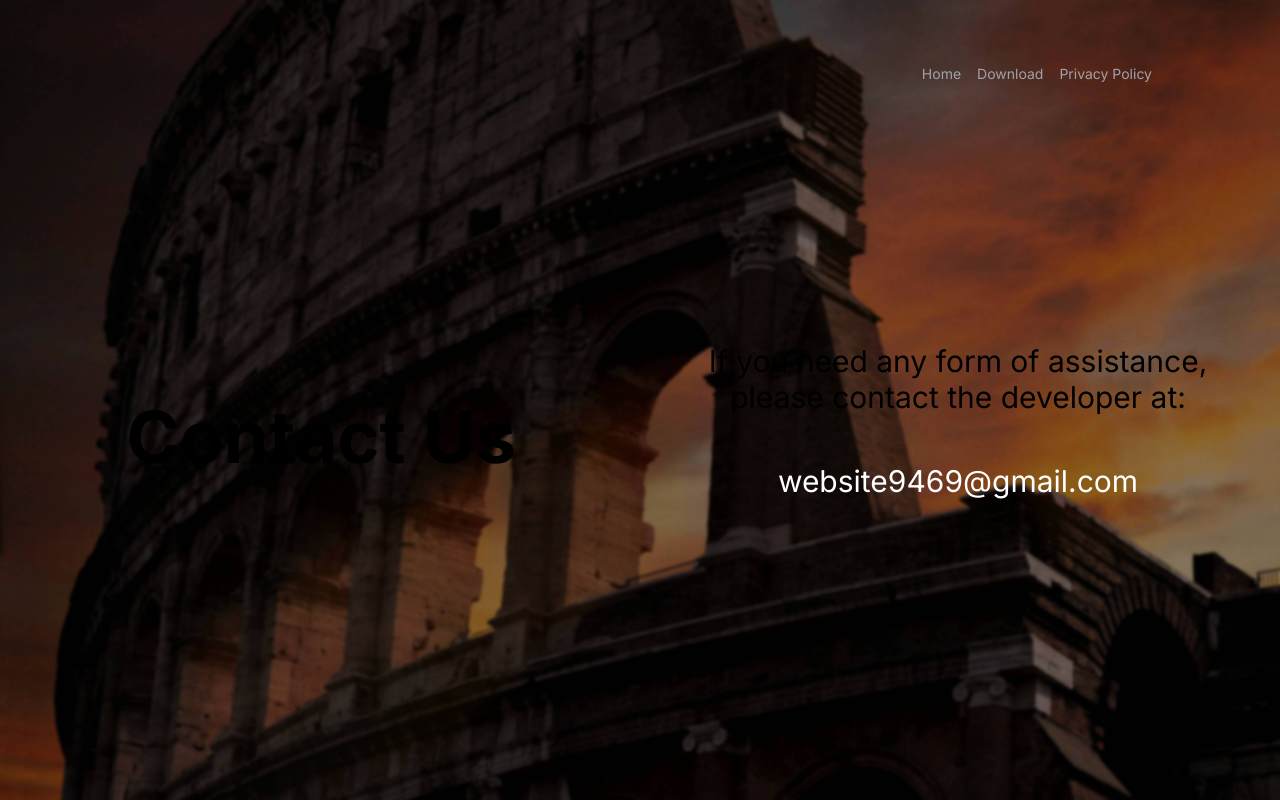
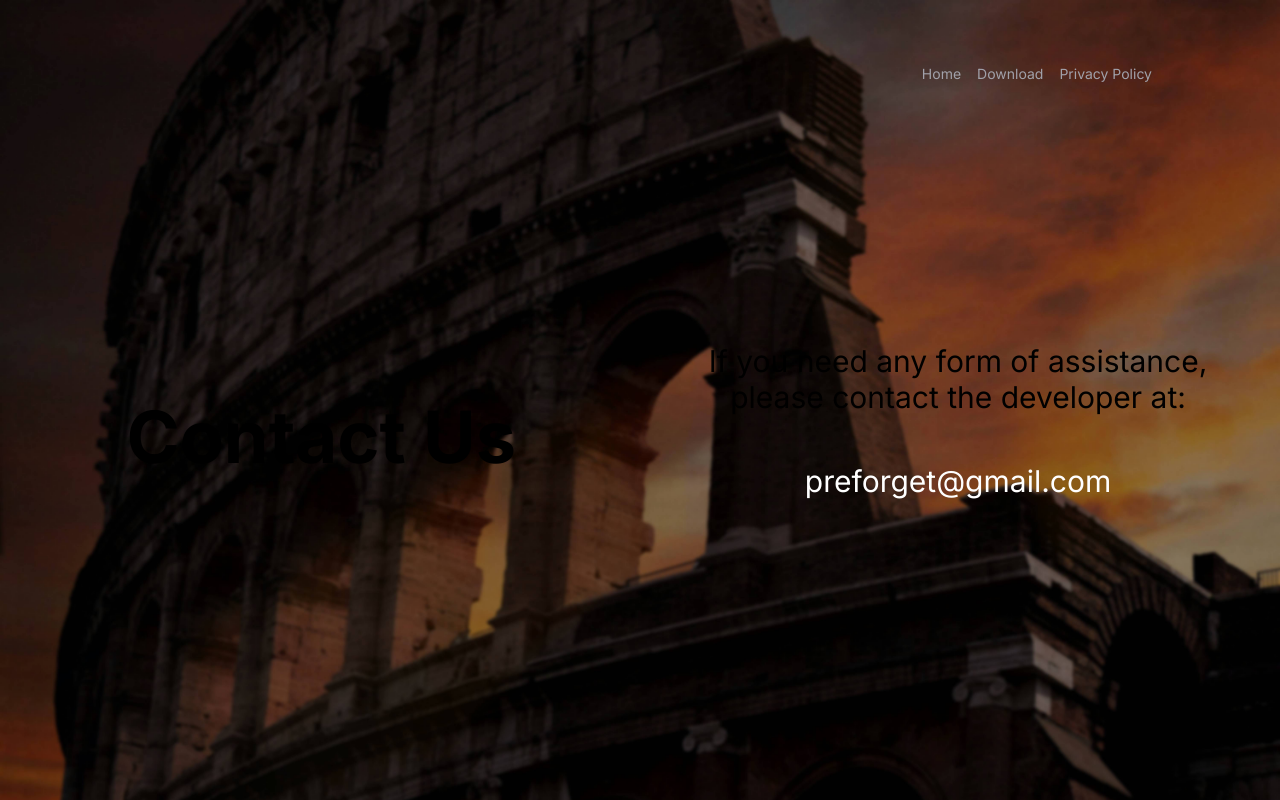
Before and after one commit to asj9469/PreForget-Website, a Next.js app: page /support in a window 1280 px wide. Built offline with nearby package versions, Linux system fonts and the light colour scheme.

Commit message:
updated to official email

```diff
--- a/components/CopyButton.tsx
+++ b/components/CopyButton.tsx
@@ -8,7 +8,7 @@ export default function CopyButton() {
     const [isCopied, setIsCopied] = useState(false);
 
     const handleCopyClick = () => {
-      const textToCopy = 'website9469@gmail.com';
+      const textToCopy = 'preforget@gmail.com';
       navigator.clipboard.writeText(textToCopy)
         .then(() => {
           setIsCopied(true);
@@ -27,7 +27,7 @@ export default function CopyButton() {
             className={"bg-transparent hover:bg-zinc-500 text-white py-3 px-4 rounded-md text-xl sm:text-xl md:text-2xl lg:text-3xl"}
         >
 
-            <span>{isCopied ? 'Copied!' : 'website9469@gmail.com'}</span>
+            <span>{isCopied ? 'Copied!' : 'preforget@gmail.com'}</span>
         </button>
 
         <ToastContainer />
```
